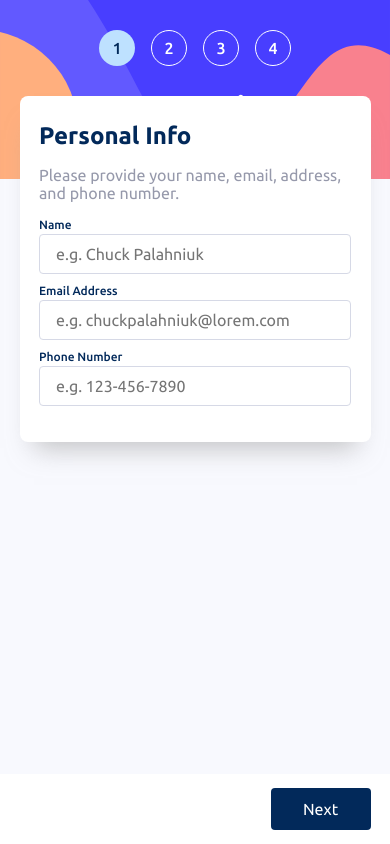
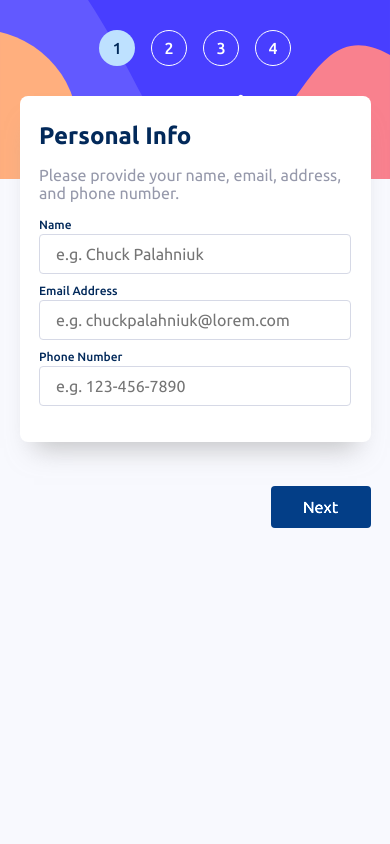
Before and after one commit to codyburley/multistep-form, a React (Create React App) app: page / in a window 390 px wide. In both pictures the pointer is over the button "Next". Built offline with nearby package versions, Linux system fonts and the light colour scheme.

Commit message:
fixed buttons on mobile

```diff
--- a/src/App.scss
+++ b/src/App.scss
@@ -80,15 +80,13 @@
   }
 
   &__button-container {
-    position: absolute;
-    bottom: 0;
     width: 100%;
-    background-color: $neutral-white;
+
     height: 7rem;
     display: flex;
     align-items: center;
     justify-content: space-between;
-    padding: 0 5%;
+    padding: 6rem 5% 0;
 
     @include desktop {
       width: auto;
@@ -112,15 +110,27 @@
     &--next {
       background-color: $color-primary-blue;
       margin-left: auto;
+
+      &:hover {
+        filter: brightness(150%);
+      }
     }
 
     &--back {
       color: $secondary-text-grey;
       text-align: left;
+
+      &:hover {
+        color: $color-primary-blue;
+      }
     }
 
     &--confirm {
       background-color: $color-purple;
+
+      &:hover {
+        filter: brightness(150%);
+      }
     }
   }
 
```
